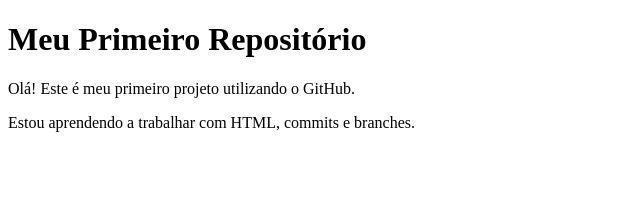
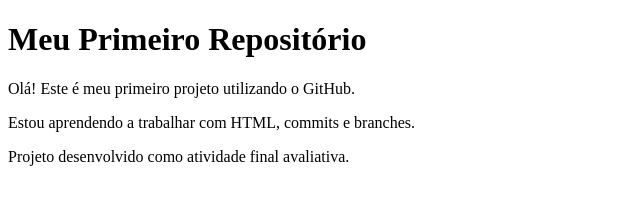
Before and after one commit to jotapeetec/programa-o-e-algoritmo, a plain HTML site: page index.html in a window 1280 px wide. Shown: the whole page, without its empty margins (0-640 px from the left). Drawn offline with Linux system fonts and the light colour scheme.

Commit message:
Terceiro commit - atualização do conteúdo HTML

```diff
--- a/index.html
+++ b/index.html
@@ -14,6 +14,6 @@
 
     <p>Estou aprendendo a trabalhar
     com HTML, commits e branches.</p>
-
+<p>Projeto desenvolvido como atividade final avaliativa.</p>
 </body>
 </html>
```
